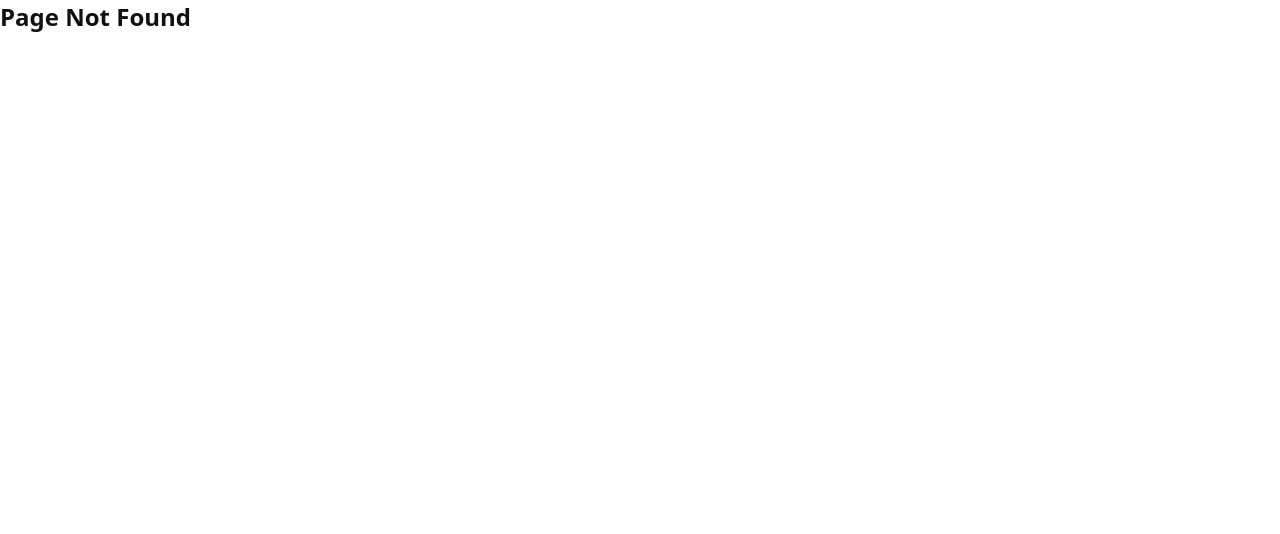
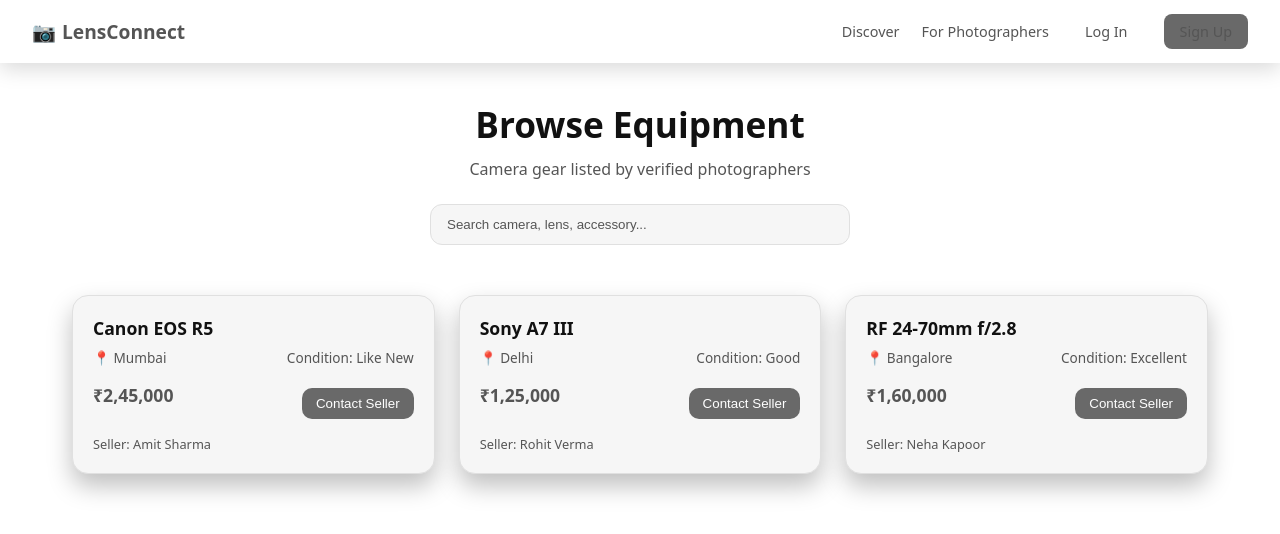
Before and after one commit to keshav2446/free, a React (Vite) app in the folder free/: page /marketplace in a window 1280 px wide. Before the commit this address had no page. Shown: the top 534 px of the page. Built offline with nearby package versions, Linux system fonts and the light colour scheme.

Commit message:
marketplace section

```diff
--- a/free/src/App.jsx
+++ b/free/src/App.jsx
@@ -32,8 +32,11 @@
 
 import PhotographerProfile from "./pages/photographer/PhotographerProfile";
 
-/* ✅ DISCOVER PAGE (HOME FOLDER) */
+/* Discover */
 import DiscoverPhotographers from "./pages/home/DiscoverPhotographers";
+
+/* 🛒 EQUIPMENT MARKETPLACE */
+import BrowseEquipment from "./pages/marketplace/BrowseEquipment";
 
 function App() {
   return (
@@ -45,14 +48,17 @@
         <Route path="/auth/login" element={<Login />} />
         <Route path="/auth/register" element={<Register />} />
 
-        {/* ✅ DISCOVER MORE PHOTOGRAPHERS PAGE */}
+        {/* 🔍 DISCOVER PHOTOGRAPHERS */}
         <Route path="/photographers" element={<DiscoverPhotographers />} />
 
-        {/* PHOTOGRAPHER PROFILE */}
+        {/* 👤 PHOTOGRAPHER PROFILE */}
         <Route
           path="/photographers/:username"
           element={<PhotographerProfile />}
         />
+
+        {/* 🛒 EQUIPMENT MARKETPLACE (BROWSE ONLY) */}
+        <Route path="/marketplace" element={<BrowseEquipment />} />
       </Route>
 
       {/* ================= PHOTOGRAPHER (NO NAVBAR) ================= */}
--- /dev/null
+++ b/free/src/pages/home/EquipmentMarketplace.jsx
@@ -0,0 +1,62 @@
+import { Link } from "react-router-dom";
+import "./equipmentMarketplace.css";
+
+const EquipmentMarketplace = () => {
+  return (
+    <section className="equipment-marketplace">
+      <div className="marketplace-container">
+        {/* LEFT CONTENT */}
+        <div className="marketplace-left">
+          <span className="marketplace-eyebrow">Marketplace</span>
+
+          <h2>
+            Buy Professional <br />
+            <span>Photography Equipment</span>
+          </h2>
+
+          <p className="marketplace-desc">
+            Explore cameras, lenses, and accessories listed by verified
+            photographers across India.
+          </p>
+
+          <ul className="marketplace-list">
+            <li>✔ Trusted photographer sellers</li>
+            <li>✔ Well-maintained & quality-checked gear</li>
+            <li>✔ Direct communication with sellers</li>
+          </ul>
+
+          <Link to="/marketplace" className="marketplace-btn">
+            Browse Equipment →
+          </Link>
+        </div>
+
+        {/* RIGHT VISUAL */}
+        <div className="marketplace-right">
+          <div className="marketplace-stats">
+            <div>
+              <strong>500+</strong>
+              <span>Listings</span>
+            </div>
+            <div>
+              <strong>200+</strong>
+              <span>Photographers</span>
+            </div>
+            <div>
+              <strong>50+</strong>
+              <span>Cities</span>
+            </div>
+          </div>
+
+          <div className="marketplace-tags">
+            <span>📷 Cameras</span>
+            <span>🔍 Lenses</span>
+            <span>🎒 Accessories</span>
+            <span>🎥 Video Gear</span>
+          </div>
+        </div>
+      </div>
+    </section>
+  );
+};
+
+export default EquipmentMarketplace;
--- a/free/src/pages/home/Home.jsx
+++ b/free/src/pages/home/Home.jsx
@@ -3,6 +3,8 @@
 import FeaturedPhotographers from "./FeaturedPhotographers";
 import "./home.css";
 import Footer from "../../components/footer/Footer";
+import EquipmentMarketplace from "./EquipmentMarketplace";
+
 
 const Home = () => {
   const [states, setStates] = useState([]);
@@ -175,6 +177,9 @@
         </div>
       </section>
 
+      {/* 🛒 EQUIPMENT MARKETPLACE */}
+<EquipmentMarketplace />
+
       {/* <FeaturedPhotographers /> */}
 
          <FeaturedPhotographers
--- /dev/null
+++ b/free/src/pages/home/equipmentMarketplace.css
@@ -0,0 +1,124 @@
+.equipment-marketplace {
+  padding: 120px 32px;
+  background: linear-gradient(
+    180deg,
+    transparent,
+    color-mix(in srgb, var(--bg) 96%, transparent)
+  );
+}
+
+/* CONTAINER */
+.marketplace-container {
+  max-width: 1200px;
+  margin: 0 auto;
+  display: grid;
+  grid-template-columns: 1.1fr 0.9fr;
+  gap: 80px;
+  align-items: center;
+}
+
+/* LEFT */
+.marketplace-eyebrow {
+  font-size: 0.75rem;
+  font-weight: 700;
+  color: var(--primary);
+  letter-spacing: 1px;
+  text-transform: uppercase;
+}
+
+.marketplace-left h2 {
+  font-size: 2.6rem;
+  font-weight: 800;
+  margin: 12px 0 18px;
+}
+
+.marketplace-left span {
+  color: var(--primary);
+}
+
+.marketplace-desc {
+  color: var(--muted-text);
+  max-width: 520px;
+  margin-bottom: 26px;
+  font-size: 0.95rem;
+}
+
+/* LIST */
+.marketplace-list {
+  list-style: none;
+  padding: 0;
+  margin-bottom: 36px;
+}
+
+.marketplace-list li {
+  margin-bottom: 10px;
+  font-size: 0.9rem;
+}
+
+/* CTA */
+.marketplace-btn {
+  display: inline-block;
+  padding: 14px 26px;
+  background: var(--primary);
+  color: #fff;
+  border-radius: 14px;
+  font-weight: 700;
+  text-decoration: none;
+}
+
+/* RIGHT */
+.marketplace-right {
+  display: flex;
+  flex-direction: column;
+  gap: 28px;
+}
+
+.marketplace-stats {
+  display: flex;
+  gap: 32px;
+}
+
+.marketplace-stats div {
+  background: var(--card);
+  border: 1px solid var(--border);
+  border-radius: 14px;
+  padding: 18px 22px;
+  text-align: center;
+}
+
+.marketplace-stats strong {
+  font-size: 1.4rem;
+}
+
+.marketplace-stats span {
+  display: block;
+  font-size: 0.75rem;
+  color: var(--muted-text);
+}
+
+/* TAGS */
+.marketplace-tags {
+  display: flex;
+  flex-wrap: wrap;
+  gap: 12px;
+}
+
+.marketplace-tags span {
+  padding: 10px 16px;
+  border-radius: 999px;
+  background: var(--card);
+  border: 1px solid var(--border);
+  font-size: 0.85rem;
+}
+
+/* MOBILE */
+@media (max-width: 900px) {
+  .marketplace-container {
+    grid-template-columns: 1fr;
+    gap: 60px;
+  }
+
+  .marketplace-left h2 {
+    font-size: 2.1rem;
+  }
+}
--- /dev/null
+++ b/free/src/pages/marketplace/BrowseEquipment.jsx
@@ -0,0 +1,75 @@
+import { useState } from "react";
+import "./browseEquipment.css";
+
+const dummyEquipment = [
+  {
+    id: 1,
+    name: "Canon EOS R5",
+    price: "₹2,45,000",
+    condition: "Like New",
+    city: "Mumbai",
+    seller: "Amit Sharma",
+  },
+  {
+    id: 2,
+    name: "Sony A7 III",
+    price: "₹1,25,000",
+    condition: "Good",
+    city: "Delhi",
+    seller: "Rohit Verma",
+  },
+  {
+    id: 3,
+    name: "RF 24-70mm f/2.8",
+    price: "₹1,60,000",
+    condition: "Excellent",
+    city: "Bangalore",
+    seller: "Neha Kapoor",
+  },
+];
+
+const BrowseEquipment = () => {
+  const [search, setSearch] = useState("");
+
+  const filteredEquipment = dummyEquipment.filter((item) =>
+    item.name.toLowerCase().includes(search.toLowerCase())
+  );
+
+  return (
+    <div className="browse-equipment-page">
+      <div className="browse-header">
+        <h1>Browse Equipment</h1>
+        <p>Camera gear listed by verified photographers</p>
+
+        <input
+          type="text"
+          placeholder="Search camera, lens, accessory..."
+          value={search}
+          onChange={(e) => setSearch(e.target.value)}
+        />
+      </div>
+
+      <div className="equipment-grid">
+        {filteredEquipment.map((item) => (
+          <div key={item.id} className="equipment-card">
+            <h3>{item.name}</h3>
+
+            <div className="equipment-meta">
+              <span>📍 {item.city}</span>
+              <span>Condition: {item.condition}</span>
+            </div>
+
+            <div className="equipment-footer">
+              <span className="price">{item.price}</span>
+              <button className="contact-btn">Contact Seller</button>
+            </div>
+
+            <p className="seller">Seller: {item.seller}</p>
+          </div>
+        ))}
+      </div>
+    </div>
+  );
+};
+
+export default BrowseEquipment;
--- /dev/null
+++ b/free/src/pages/marketplace/browseEquipment.css
@@ -0,0 +1,97 @@
+.browse-equipment-page {
+  padding: 100px 32px;
+  max-width: 1200px;
+  margin: 0 auto;
+}
+
+.browse-header {
+  text-align: center;
+  margin-bottom: 50px;
+}
+
+.browse-header h1 {
+  font-size: 2.2rem;
+  font-weight: 700;
+}
+
+.browse-header p {
+  color: var(--muted-text);
+  margin: 10px 0 24px;
+}
+
+.browse-header input {
+  padding: 12px 16px;
+  width: 100%;
+  max-width: 420px;
+  border-radius: 12px;
+  border: 1px solid var(--border);
+  background: var(--card);
+  color: var(--text);
+}
+
+/* GRID */
+.equipment-grid {
+  display: grid;
+  grid-template-columns: repeat(auto-fit, minmax(260px, 1fr));
+  gap: 24px;
+}
+
+/* CARD */
+.equipment-card {
+  background: var(--card);
+  border: 1px solid var(--border);
+  border-radius: 16px;
+  padding: 20px;
+  box-shadow: 0 12px 25px rgba(0, 0, 0, 0.25);
+  transition: transform 0.3s ease;
+}
+
+.equipment-card:hover {
+  transform: translateY(-6px);
+}
+
+.equipment-card h3 {
+  font-size: 1.1rem;
+  margin-bottom: 8px;
+}
+
+.equipment-meta {
+  display: flex;
+  justify-content: space-between;
+  font-size: 0.85rem;
+  color: var(--muted-text);
+  margin-bottom: 16px;
+}
+
+.equipment-footer {
+  display: flex;
+  justify-content: space-between;
+  align-items: center;
+}
+
+.price {
+  font-size: 1.1rem;
+  font-weight: 700;
+}
+
+.contact-btn {
+  padding: 8px 14px;
+  background: var(--primary);
+  color: #fff;
+  border: none;
+  border-radius: 10px;
+  cursor: pointer;
+}
+
+.seller {
+  margin-top: 12px;
+  font-size: 0.8rem;
+  color: var(--muted-text);
+}
+
+/* MOBILE */
+@media (max-width: 768px) {
+  .browse-equipment-page {
+    padding: 80px 20px;
+  }
+}
```
